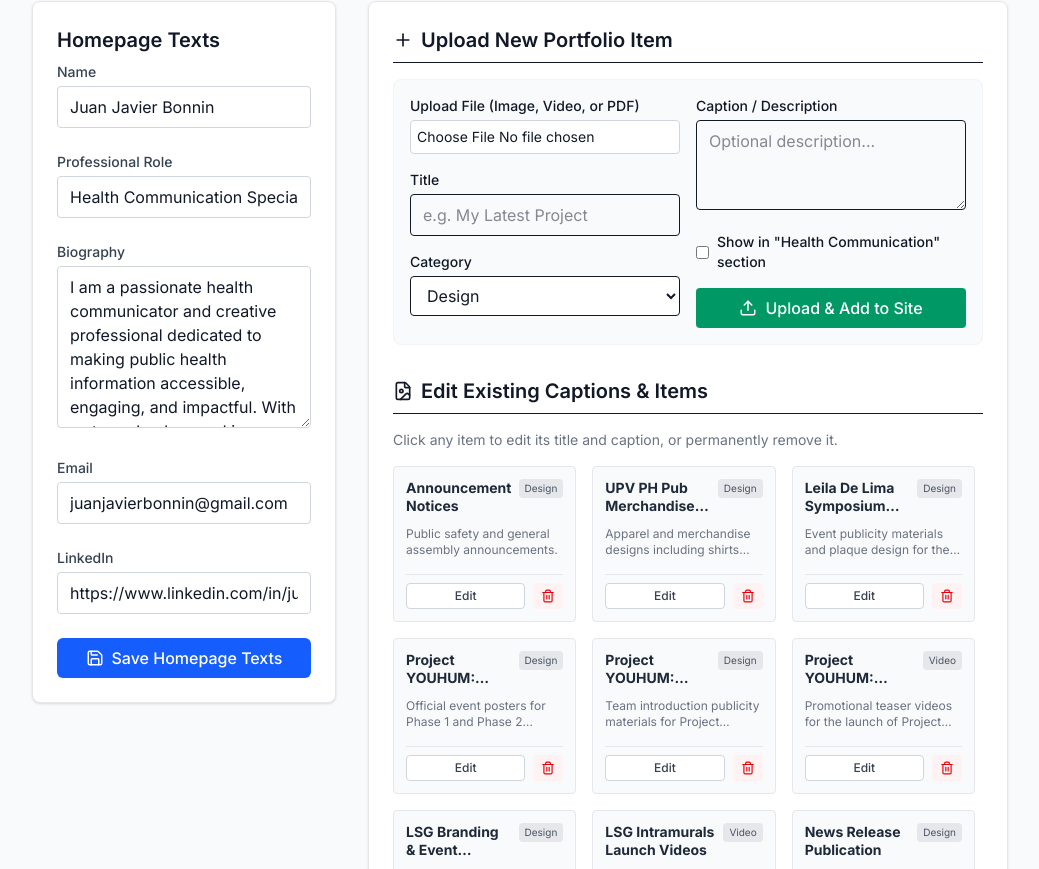
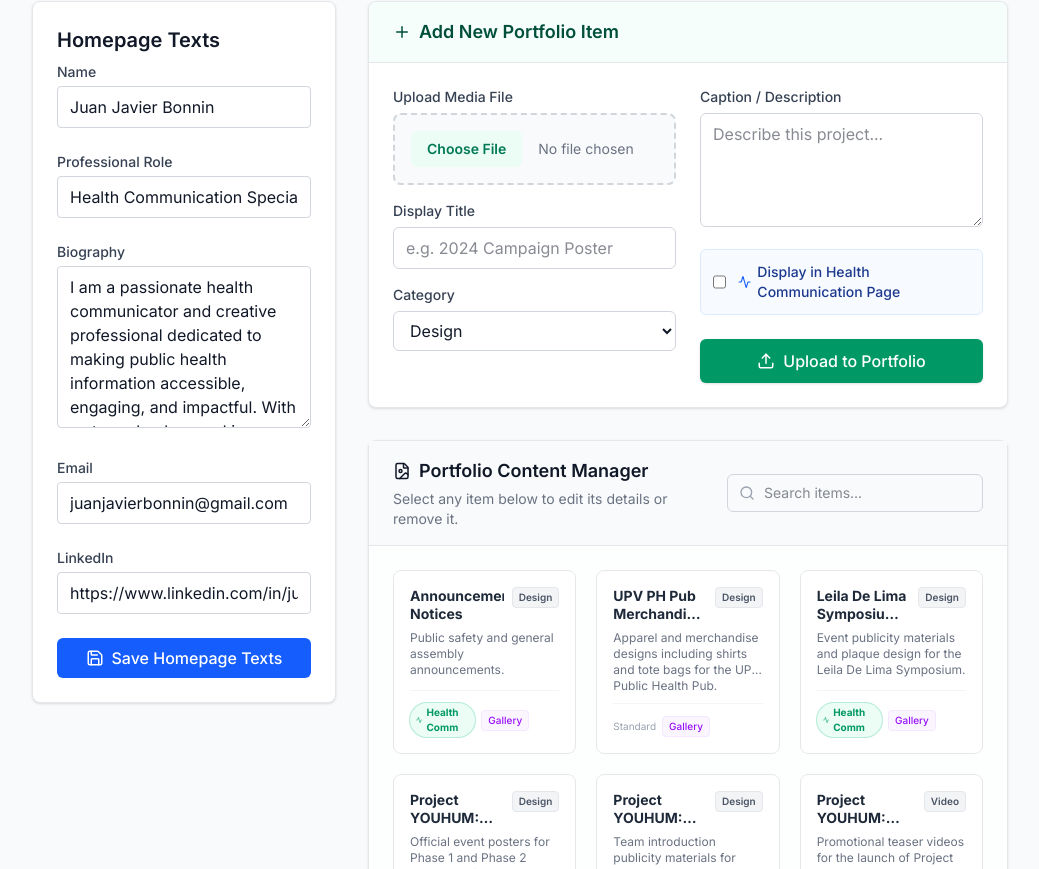
Before and after one commit to jcbonnin/creative_portfolio, a Next.js app: page /admin in a window 1280 px wide. Shown: the part 451-1320 px from the top of the page, without its empty margins (120-1159 px from the left). Built offline with nearby package versions, Linux system fonts and the light colour scheme.

Commit message:
Enhance CMS UI and add Health Comm edit toggle

```diff
--- a/src/components/PortfolioManager.tsx
+++ b/src/components/PortfolioManager.tsx
@@ -1,12 +1,14 @@
 "use client";
 
-import React, { useState, useEffect } from 'react';
+import React, { useState, useMemo } from 'react';
 import portfolioData from '../data/portfolio.json';
-import { Upload, Save, FileImage, Plus, Trash2 } from 'lucide-react';
+import { Upload, Save, FileImage, Plus, Trash2, Search, X, Check, Activity } from 'lucide-react';
 
 export default function PortfolioManager({ token, setStatus }: { token: string, setStatus: any }) {
   const [items, setItems] = useState<any[]>(portfolioData);
-  const [editingItem, setEditingItem] = useState<any | null>(null);
+  const [editingIndex, setEditingIndex] = useState<number | null>(null);
+  const [editDraft, setEditDraft] = useState<any | null>(null);
+  const [searchQuery, setSearchQuery] = useState('');
 
   // New item form state
   const [newFile, setNewFile] = useState<File | null>(null);
@@ -90,18 +92,9 @@ export default function PortfolioManager({ token, setStatus }: { token: string,
   };
 
   const handleAddNewItem = async () => {
-    if (!token) {
-      setStatus({ type: 'error', message: 'GitHub token required.' });
-      return;
-    }
-    if (!newFile) {
-      setStatus({ type: 'error', message: 'Please select a file to upload.' });
-      return;
-    }
-    if (!newTitle) {
-      setStatus({ type: 'error', message: 'Please provide a title.' });
-      return;
-    }
+    if (!token) return setStatus({ type: 'error', message: 'GitHub token required.' });
+    if (!newFile) return setStatus({ type: 'error', message: 'Please select a file to upload.' });
+    if (!newTitle) return setStatus({ type: 'error', message: 'Please provide a title.' });
 
     try {
       setStatus({ type: 'loading', message: 'Uploading file to GitHub (this may take a minute)...' });
@@ -135,6 +128,7 @@ export default function PortfolioManager({ token, setStatus }: { token: string,
       setNewFile(null);
       setNewTitle('');
       setNewDescription('');
+      setNewHealthComm(false);
       setStatus({ type: 'success', message: 'New item added successfully! Rebuilding site...' });
     } catch (err: any) {
       setStatus({ type: 'error', message: err.message });
@@ -143,19 +137,32 @@ export default function PortfolioManager({ token, setStatus }: { token: string,
 
   const handleSaveEdits = async () => {
     if (!token) return setStatus({ type: 'error', message: 'GitHub token required.' });
+    if (editingIndex === null || !editDraft) return;
 
     try {
       setStatus({ type: 'loading', message: 'Saving edits to database...' });
-      await updatePortfolioJson(items);
+      const updated = [...items];
+      updated[editingIndex] = editDraft;
+
+      // Sync internal items array if it's a single item gallery
+      if (updated[editingIndex].items && updated[editingIndex].items.length === 1) {
+        updated[editingIndex].items[0].title = editDraft.title;
+        updated[editingIndex].items[0].category = editDraft.category;
+        updated[editingIndex].items[0].isHealthCommunication = editDraft.isHealthCommunication;
+      }
+
+      await updatePortfolioJson(updated);
+      setItems(updated);
       setStatus({ type: 'success', message: 'Edits saved successfully! Rebuilding site...' });
-      setEditingItem(null);
+      setEditingIndex(null);
+      setEditDraft(null);
     } catch (err: any) {
       setStatus({ type: 'error', message: err.message });
     }
   };
 
   const handleDelete = async (index: number) => {
-    if (!confirm('Are you sure you want to remove this item from the gallery? (The file will remain on GitHub, but will be hidden from the site).')) return;
+    if (!confirm('Are you sure you want to completely remove this item from the gallery?')) return;
 
     try {
       setStatus({ type: 'loading', message: 'Deleting item...' });
@@ -164,86 +171,176 @@ export default function PortfolioManager({ token, setStatus }: { token: string,
       await updatePortfolioJson(updated);
       setItems(updated);
       setStatus({ type: 'success', message: 'Item removed successfully!' });
+      if (editingIndex === index) {
+        setEditingIndex(null);
+        setEditDraft(null);
+      }
     } catch(err: any) {
       setStatus({ type: 'error', message: err.message });
     }
   };
 
+  const filteredItems = useMemo(() => {
+    if (!searchQuery) return items.map((item, originalIndex) => ({ ...item, originalIndex }));
+    const lowerQ = searchQuery.toLowerCase();
+    return items
+      .map((item, originalIndex) => ({ ...item, originalIndex }))
+      .filter(item =>
+        item.title?.toLowerCase().includes(lowerQ) ||
+        item.description?.toLowerCase().includes(lowerQ) ||
+        item.category?.toLowerCase().includes(lowerQ)
+      );
+  }, [items, searchQuery]);
+
   return (
-    <div className="bg-white border border-gray-200 rounded-lg shadow-sm p-6 space-y-8">
-      <div>
-        <h2 className="text-xl font-semibold mb-4 border-b pb-2 flex items-center gap-2"><Plus size={20}/> Upload New Portfolio Item</h2>
-        <div className="grid grid-cols-1 md:grid-cols-2 gap-4 bg-gray-50 p-4 rounded-lg border border-gray-100">
+    <div className="space-y-8">
+      {/* Upload Section */}
+      <div className="bg-white border border-gray-200 rounded-lg shadow-sm overflow-hidden">
+        <div className="bg-emerald-50/50 px-6 py-4 border-b border-gray-200">
+          <h2 className="text-lg font-semibold text-emerald-900 flex items-center gap-2"><Plus size={18}/> Add New Portfolio Item</h2>
+        </div>
+        <div className="p-6">
+          <div className="grid grid-cols-1 md:grid-cols-2 gap-6">
             <div className="space-y-4">
               <div>
-              <label className="block text-sm font-medium mb-1">Upload File (Image, Video, or PDF)</label>
-              <input type="file" onChange={e => setNewFile(e.target.files?.[0] || null)} className="w-full text-sm bg-white border border-gray-300 rounded p-1.5" />
+                <label className="block text-sm font-medium mb-1.5 text-gray-700">Upload Media File</label>
+                <div className="border-2 border-dashed border-gray-300 rounded-lg p-4 bg-gray-50 text-center hover:bg-gray-100 transition-colors">
+                  <input type="file" onChange={e => setNewFile(e.target.files?.[0] || null)} className="w-full text-sm text-gray-500 file:mr-4 file:py-2 file:px-4 file:rounded-md file:border-0 file:text-sm file:font-semibold file:bg-emerald-50 file:text-emerald-700 hover:file:bg-emerald-100 cursor-pointer" />
+                </div>
               </div>
               <div>
-              <label className="block text-sm font-medium mb-1">Title</label>
-              <input type="text" value={newTitle} onChange={e => setNewTitle(e.target.value)} className="w-full px-3 py-2 border rounded" placeholder="e.g. My Latest Project" />
+                <label className="block text-sm font-medium mb-1.5 text-gray-700">Display Title</label>
+                <input type="text" value={newTitle} onChange={e => setNewTitle(e.target.value)} className="w-full px-3 py-2 border border-gray-300 rounded-md focus:ring-2 focus:ring-emerald-500" placeholder="e.g. 2024 Campaign Poster" />
               </div>
               <div>
-              <label className="block text-sm font-medium mb-1">Category</label>
-              <select value={newCategory} onChange={e => setNewCategory(e.target.value)} className="w-full px-3 py-2 border rounded bg-white">
+                <label className="block text-sm font-medium mb-1.5 text-gray-700">Category</label>
+                <select value={newCategory} onChange={e => setNewCategory(e.target.value)} className="w-full px-3 py-2 border border-gray-300 rounded-md focus:ring-2 focus:ring-emerald-500 bg-white">
                   <option value="Design">Design</option>
                   <option value="Video">Video</option>
                   <option value="IEC Materials">IEC Materials</option>
                 </select>
               </div>
             </div>
-          <div className="space-y-4 flex flex-col justify-between">
-            <div>
-              <label className="block text-sm font-medium mb-1">Caption / Description</label>
-              <textarea value={newDescription} onChange={e => setNewDescription(e.target.value)} rows={3} className="w-full px-3 py-2 border rounded" placeholder="Optional description..." />
+            <div className="space-y-4 flex flex-col">
+              <div className="flex-grow">
+                <label className="block text-sm font-medium mb-1.5 text-gray-700">Caption / Description</label>
+                <textarea value={newDescription} onChange={e => setNewDescription(e.target.value)} rows={4} className="w-full px-3 py-2 border border-gray-300 rounded-md focus:ring-2 focus:ring-emerald-500" placeholder="Describe this project..." />
               </div>
-            <div className="flex items-center gap-2">
-              <input type="checkbox" id="hc" checked={newHealthComm} onChange={e => setNewHealthComm(e.target.checked)} className="rounded" />
-              <label htmlFor="hc" className="text-sm font-medium">Show in "Health Communication" section</label>
+
+              <div className="flex items-center gap-3 p-3 bg-blue-50/50 border border-blue-100 rounded-md">
+                <input type="checkbox" id="hc_new" checked={newHealthComm} onChange={e => setNewHealthComm(e.target.checked)} className="w-4 h-4 text-emerald-600 rounded border-gray-300 focus:ring-emerald-500 cursor-pointer" />
+                <label htmlFor="hc_new" className="text-sm font-medium text-blue-900 cursor-pointer select-none flex items-center gap-1.5">
+                  <Activity size={16} className="text-blue-600"/> Display in Health Communication Page
+                </label>
               </div>
-            <button onClick={handleAddNewItem} className="w-full flex justify-center items-center gap-2 bg-emerald-600 hover:bg-emerald-700 text-white py-2 rounded font-medium transition-colors">
-              <Upload size={18} /> Upload & Add to Site
+
+              <button onClick={handleAddNewItem} className="w-full mt-2 flex justify-center items-center gap-2 bg-emerald-600 hover:bg-emerald-700 text-white py-2.5 rounded-md font-medium transition-colors shadow-sm">
+                <Upload size={18} /> Upload to Portfolio
               </button>
             </div>
           </div>
         </div>
+      </div>
+
+      {/* Editor Section */}
+      <div className="bg-white border border-gray-200 rounded-lg shadow-sm flex flex-col h-[700px]">
+        <div className="px-6 py-4 border-b border-gray-200 bg-gray-50 flex flex-col sm:flex-row sm:items-center justify-between gap-4">
+          <div>
+            <h2 className="text-lg font-semibold text-gray-900 flex items-center gap-2"><FileImage size={18}/> Portfolio Content Manager</h2>
+            <p className="text-sm text-gray-500 mt-1">Select any item below to edit its details or remove it.</p>
+          </div>
+          <div className="relative">
+            <Search size={16} className="absolute left-3 top-1/2 -translate-y-1/2 text-gray-400" />
+            <input
+              type="text"
+              placeholder="Search items..."
+              value={searchQuery}
+              onChange={e => setSearchQuery(e.target.value)}
+              className="pl-9 pr-4 py-2 border border-gray-300 rounded-md text-sm w-full sm:w-64 focus:ring-2 focus:ring-blue-500"
+            />
+          </div>
+        </div>
+
+        <div className="flex-1 overflow-y-auto p-6 bg-gray-50/30">
+          <div className="grid grid-cols-1 sm:grid-cols-2 md:grid-cols-3 gap-5">
+            {filteredItems.map((item) => {
+              const isEditing = editingIndex === item.originalIndex;
+              const draft = isEditing ? editDraft : item;
+
+              return (
+                <div key={item.originalIndex} className={`border rounded-lg flex flex-col transition-all duration-200 ${isEditing ? 'border-blue-400 shadow-md bg-blue-50/10 ring-1 ring-blue-400' : 'border-gray-200 bg-white hover:border-gray-300 hover:shadow-sm'}`}>
+
+                  {isEditing ? (
+                    <div className="p-4 space-y-3 flex-grow flex flex-col">
+                      <div className="flex justify-between items-center mb-1">
+                        <span className="text-xs font-bold text-blue-600 uppercase tracking-wider">Editing Item</span>
+                        <button onClick={() => { setEditingIndex(null); setEditDraft(null); }} className="text-gray-400 hover:text-gray-600"><X size={16}/></button>
+                      </div>
 
                       <div>
-        <h2 className="text-xl font-semibold mb-4 border-b pb-2 flex items-center gap-2"><FileImage size={20}/> Edit Existing Captions & Items</h2>
-        <p className="text-sm text-gray-500 mb-4">Click any item to edit its title and caption, or permanently remove it.</p>
+                        <label className="text-[10px] font-semibold text-gray-500 uppercase">Title</label>
+                        <input type="text" value={draft.title} onChange={e => setEditDraft({...draft, title: e.target.value})} className="w-full text-sm font-medium px-2 py-1.5 border border-gray-300 rounded focus:ring-1 focus:ring-blue-500 outline-none" />
+                      </div>
 
-        <div className="grid grid-cols-1 sm:grid-cols-2 md:grid-cols-3 gap-4 max-h-[500px] overflow-y-auto pr-2">
-          {items.map((item, idx) => (
-            <div key={idx} className="border border-gray-200 rounded p-3 bg-gray-50 flex flex-col gap-2">
-              {editingItem === idx ? (
-                <div className="space-y-2 flex-grow">
-                  <input type="text" value={item.title} onChange={e => { const newItems = [...items]; newItems[idx].title = e.target.value; setItems(newItems); }} className="w-full text-sm font-bold px-2 py-1 border rounded" />
-                  <textarea value={item.description || ''} onChange={e => { const newItems = [...items]; newItems[idx].description = e.target.value; setItems(newItems); }} className="w-full text-xs px-2 py-1 border rounded" rows={3} placeholder="Caption..." />
-                  <select value={item.category} onChange={e => { const newItems = [...items]; newItems[idx].category = e.target.value; setItems(newItems); }} className="w-full text-xs px-2 py-1 border rounded">
+                      <div className="flex-grow">
+                        <label className="text-[10px] font-semibold text-gray-500 uppercase">Caption</label>
+                        <textarea value={draft.description || ''} onChange={e => setEditDraft({...draft, description: e.target.value})} className="w-full text-xs px-2 py-1.5 border border-gray-300 rounded resize-none focus:ring-1 focus:ring-blue-500 outline-none" rows={3} placeholder="No caption..." />
+                      </div>
+
+                      <div className="flex gap-2">
+                        <div className="flex-1">
+                          <label className="text-[10px] font-semibold text-gray-500 uppercase">Category</label>
+                          <select value={draft.category} onChange={e => setEditDraft({...draft, category: e.target.value})} className="w-full text-xs px-2 py-1.5 border border-gray-300 rounded bg-white focus:ring-1 focus:ring-blue-500 outline-none">
                             <option value="Design">Design</option>
                             <option value="Video">Video</option>
                             <option value="IEC Materials">IEC Materials</option>
                           </select>
+                        </div>
+                      </div>
+
+                      <div className="flex items-center gap-2 pt-1 pb-2 border-b border-gray-100">
+                        <input type="checkbox" id={`edit-hc-${item.originalIndex}`} checked={draft.isHealthCommunication || false} onChange={e => setEditDraft({...draft, isHealthCommunication: e.target.checked})} className="rounded text-blue-600 w-3.5 h-3.5 cursor-pointer" />
+                        <label htmlFor={`edit-hc-${item.originalIndex}`} className="text-xs font-medium text-gray-700 cursor-pointer">Health Comm Tag</label>
+                      </div>
+
                       <div className="flex gap-2 pt-2">
-                    <button onClick={handleSaveEdits} className="flex-1 bg-blue-600 text-white text-xs py-1.5 rounded font-medium">Save Changes</button>
-                    <button onClick={() => setEditingItem(null)} className="flex-1 bg-gray-300 text-gray-800 text-xs py-1.5 rounded font-medium">Cancel</button>
+                        <button onClick={handleSaveEdits} className="flex-1 flex items-center justify-center gap-1 bg-blue-600 hover:bg-blue-700 text-white text-xs py-2 rounded-md font-medium transition-colors"><Check size={14}/> Save</button>
+                        <button onClick={() => handleDelete(item.originalIndex)} className="flex-none bg-red-50 hover:bg-red-100 text-red-600 px-3 py-2 rounded-md transition-colors" title="Delete Item"><Trash2 size={14}/></button>
                       </div>
                     </div>
                   ) : (
-                <>
-                  <div className="flex justify-between items-start mb-1">
-                    <h3 className="font-bold text-sm leading-tight text-gray-800 line-clamp-2">{item.title}</h3>
-                    <span className="text-[10px] bg-gray-200 px-1.5 py-0.5 rounded text-gray-600 whitespace-nowrap ml-2">{item.category}</span>
+                    <div className="p-4 flex flex-col h-full cursor-pointer group" onClick={() => { setEditingIndex(item.originalIndex); setEditDraft(JSON.parse(JSON.stringify(item))); }}>
+                      <div className="flex justify-between items-start mb-2 gap-2">
+                        <h3 className="font-bold text-sm leading-tight text-gray-800 group-hover:text-blue-600 transition-colors line-clamp-2">{item.title}</h3>
+                        <span className="text-[10px] font-semibold bg-gray-100 px-1.5 py-0.5 rounded text-gray-600 whitespace-nowrap border border-gray-200">{item.category}</span>
                       </div>
-                  <p className="text-xs text-gray-500 line-clamp-2 flex-grow">{item.description || 'No caption'}</p>
-                  <div className="flex gap-2 mt-2 pt-2 border-t border-gray-200">
-                    <button onClick={() => setEditingItem(idx)} className="flex-1 bg-white border border-gray-300 hover:bg-gray-100 text-gray-700 text-xs py-1 rounded font-medium transition-colors">Edit</button>
-                    <button onClick={() => handleDelete(idx)} className="flex-none bg-red-50 text-red-600 hover:bg-red-100 px-2 py-1 rounded transition-colors"><Trash2 size={14}/></button>
+
+                      <p className="text-xs text-gray-500 line-clamp-3 flex-grow mb-3">{item.description || <span className="italic text-gray-400">No caption provided</span>}</p>
+
+                      <div className="flex items-center justify-between mt-auto pt-3 border-t border-gray-100">
+                        <div className="flex items-center gap-1.5">
+                          {item.isHealthCommunication ? (
+                            <span className="flex items-center gap-1 text-[10px] font-bold text-emerald-600 bg-emerald-50 px-1.5 py-0.5 rounded-full ring-1 ring-emerald-500/30"><Activity size={10}/> Health Comm</span>
+                          ) : (
+                            <span className="text-[10px] text-gray-400">Standard</span>
+                          )}
+                          {item.type === 'gallery' && <span className="text-[10px] font-medium text-purple-600 bg-purple-50 px-1.5 py-0.5 rounded border border-purple-100">Gallery</span>}
                         </div>
-                </>
+                        <span className="text-xs font-medium text-blue-600 opacity-0 group-hover:opacity-100 transition-opacity">Edit →</span>
+                      </div>
+                    </div>
                   )}
                 </div>
-          ))}
+              );
+            })}
+
+            {filteredItems.length === 0 && (
+              <div className="col-span-full py-12 text-center text-gray-500">
+                <Search size={32} className="mx-auto mb-3 opacity-20" />
+                <p>No items match your search query.</p>
+              </div>
+            )}
+          </div>
         </div>
       </div>
     </div>
```
Lines whose indentation alone changed are shown as unchanged.
